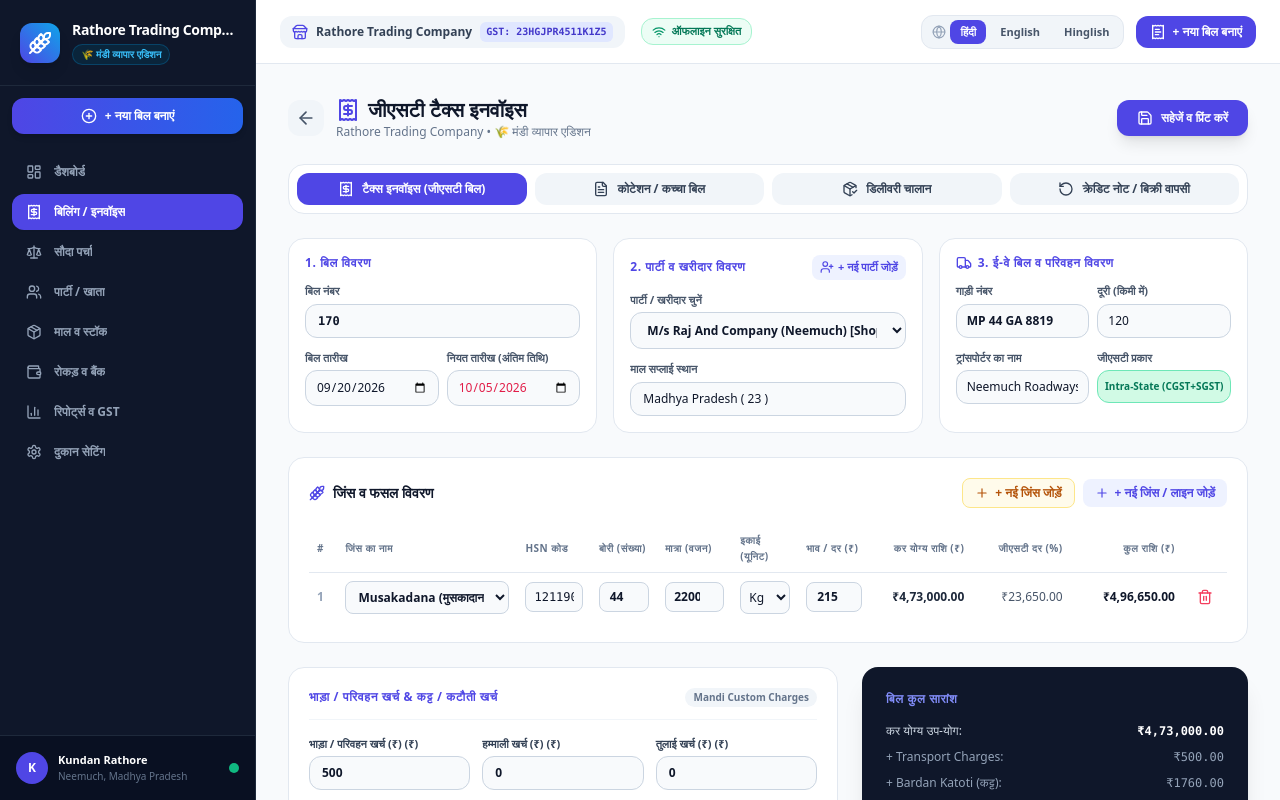
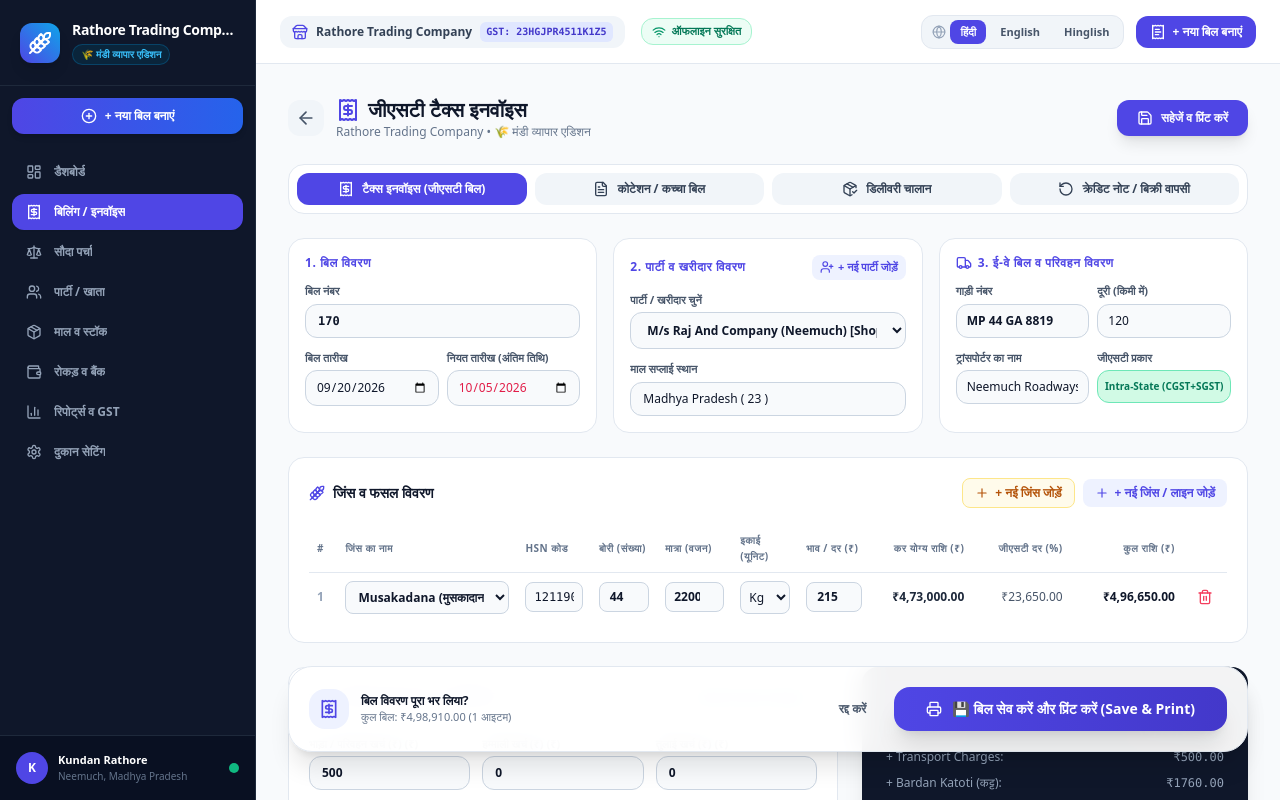
Before and after one commit to Arjunrayhod/MandAi, a Next.js app: page /billing/new in a window 1280 px wide. Built offline with nearby package versions, Linux system fonts and the light colour scheme.

Commit message:
feat: add sticky bottom Save & Print Invoice action bar after form completion

```diff
--- a/src/app/billing/new/page.tsx
+++ b/src/app/billing/new/page.tsx
@@ -20,7 +20,8 @@ import {
   CheckCircle,
   FileCheck2,
   PackageCheck,
-  RotateCcw
+  RotateCcw,
+  Printer
 } from 'lucide-react';
 import Link from 'next/link';
 
@@ -968,8 +969,8 @@ export default function CreateInvoicePage() {
             </div>
           </div>
 
-          <div className="pt-4 border-t border-slate-700">
-            <div className="flex justify-between items-baseline mb-2">
+          <div className="pt-4 border-t border-slate-700 space-y-2.5">
+            <div className="flex justify-between items-baseline">
               <span className="text-sm font-bold text-indigo-300">{getTranslation('grand_total', language)}:</span>
               <span className="text-2xl font-black text-white font-mono">
                 {formatIndianCurrency(finalAmount)}
@@ -978,7 +979,50 @@ export default function CreateInvoicePage() {
             <p className="text-[10px] text-slate-400 uppercase tracking-tight leading-tight">
               {numberToIndianWords(finalAmount)}
             </p>
+            <button
+              type="submit"
+              className="w-full mt-2 flex items-center justify-center gap-2 bg-indigo-600 hover:bg-indigo-500 text-white font-bold text-xs py-2.5 rounded-xl shadow-md transition transform active:scale-95 cursor-pointer"
+            >
+              <Printer className="w-3.5 h-3.5" />
+              <span>{language === 'hi' ? 'सेव करें और प्रिंट देखें' : 'Save & View Bill'}</span>
+            </button>
           </div>
+        </div>
+      </div>
+
+      {/* Main Bottom Save & Print Action Bar */}
+      <div className="bg-white dark:bg-slate-800 p-5 rounded-3xl border border-slate-200 dark:border-slate-700 shadow-xl flex flex-col sm:flex-row items-center justify-between gap-4 sticky bottom-4 z-40 bg-white/95 dark:bg-slate-800/95 backdrop-blur-md">
+        <div className="flex items-center gap-3">
+          <div className="w-10 h-10 rounded-2xl bg-indigo-50 dark:bg-indigo-900/40 flex items-center justify-center text-indigo-600">
+            <Receipt className="w-5 h-5" />
+          </div>
+          <div>
+            <p className="text-xs font-bold text-slate-900 dark:text-white">
+              {language === 'hi' ? 'बिल विवरण पूरा भर लिया?' : 'Ready to generate bill?'}
+            </p>
+            <p className="text-[11px] text-slate-500">
+              {language === 'hi'
+                ? `कुल बिल: ${formatIndianCurrency(finalAmount)} (${items.length} आइटम)`
+                : `Total: ${formatIndianCurrency(finalAmount)} (${items.length} items)`}
+            </p>
+          </div>
+        </div>
+
+        <div className="flex items-center gap-3 w-full sm:w-auto justify-end">
+          <Link
+            href="/billing"
+            className="px-4 py-2.5 text-xs font-bold text-slate-600 hover:bg-slate-100 dark:hover:bg-slate-700 rounded-xl transition text-center"
+          >
+            {language === 'hi' ? 'रद्द करें' : 'Cancel'}
+          </Link>
+
+          <button
+            type="submit"
+            className="flex-1 sm:flex-none flex items-center justify-center gap-2.5 bg-gradient-to-r from-indigo-600 to-indigo-700 hover:from-indigo-700 hover:to-indigo-800 text-white font-black text-sm px-8 py-3 rounded-2xl shadow-xl hover:shadow-indigo-500/25 transition transform active:scale-95 cursor-pointer"
+          >
+            <Printer className="w-4 h-4" />
+            <span>{language === 'hi' ? '💾 बिल सेव करें और प्रिंट करें (Save & Print)' : 'Save & Print Invoice'}</span>
+          </button>
         </div>
       </div>
 
```
